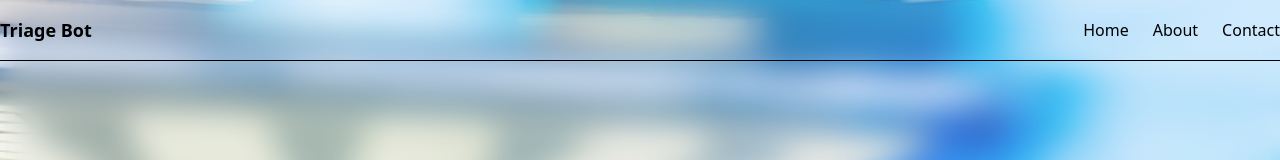
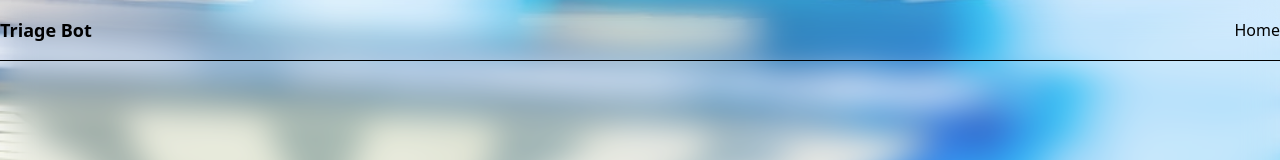
Before and after one commit to samacohen/Investigation, a React (Create React App) app in the folder frontend/: page / in a window 1280 px wide. Shown: the top 160 px of the page. Built offline with nearby package versions, Linux system fonts and the light colour scheme.

Commit message:
remove about and contact

```diff
--- a/frontend/src/components/Header.jsx
+++ b/frontend/src/components/Header.jsx
@@ -9,8 +9,6 @@ const Header = () => {
         <div className="text-lg font-bold text-black">Triage Bot</div>
         <ul className="flex space-x-6">
           <li><a href="/" className="text-black hover:underline">Home</a></li>
-          <li><a href="/about" className="text-black hover:underline">About</a></li>
-          <li><a href="/contact" className="text-black hover:underline">Contact</a></li>
         </ul>
       </nav>
     </header>
```
Also changed, not shown: 1 other file (tests, documents, lock files or other folders).
